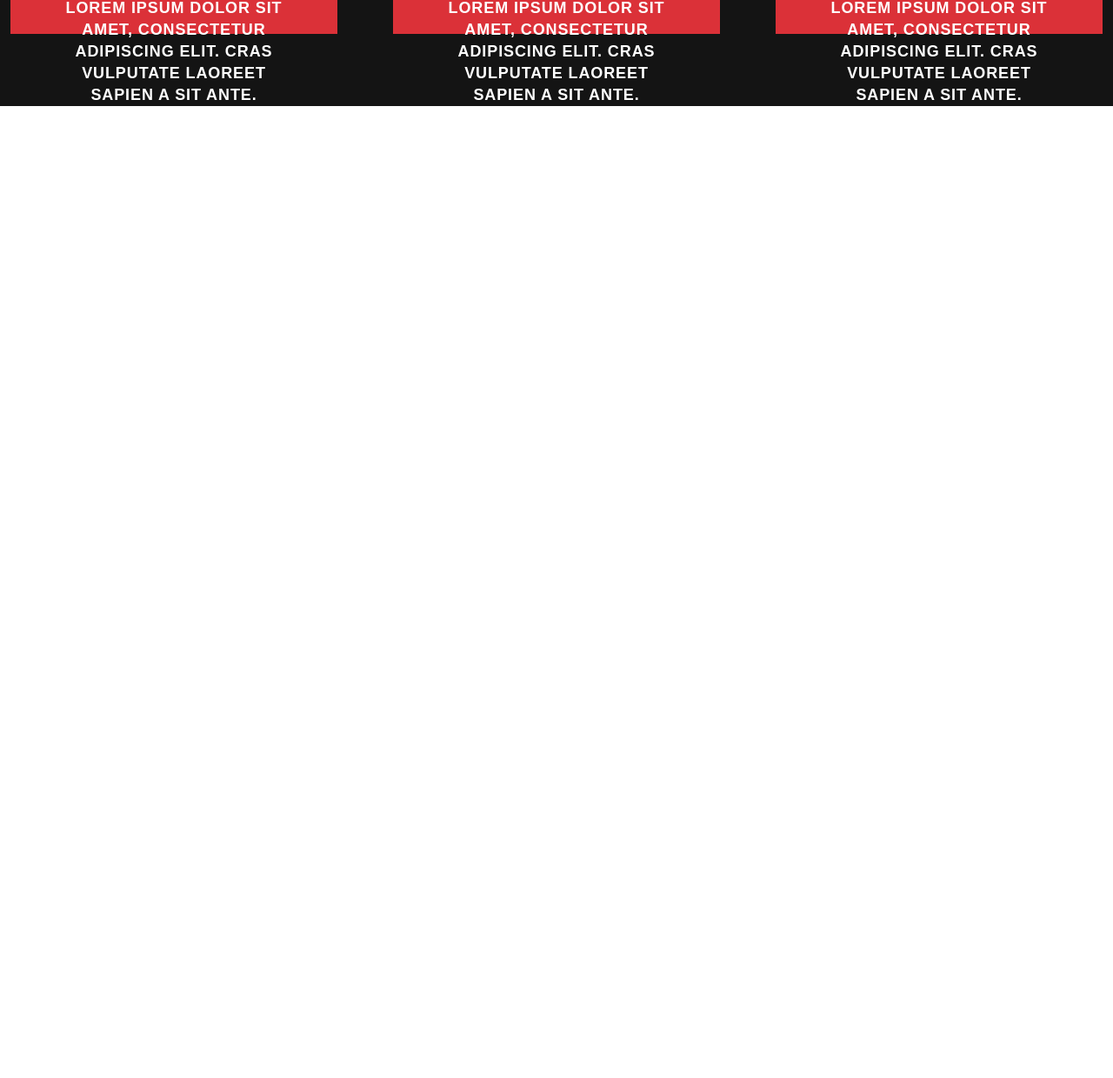
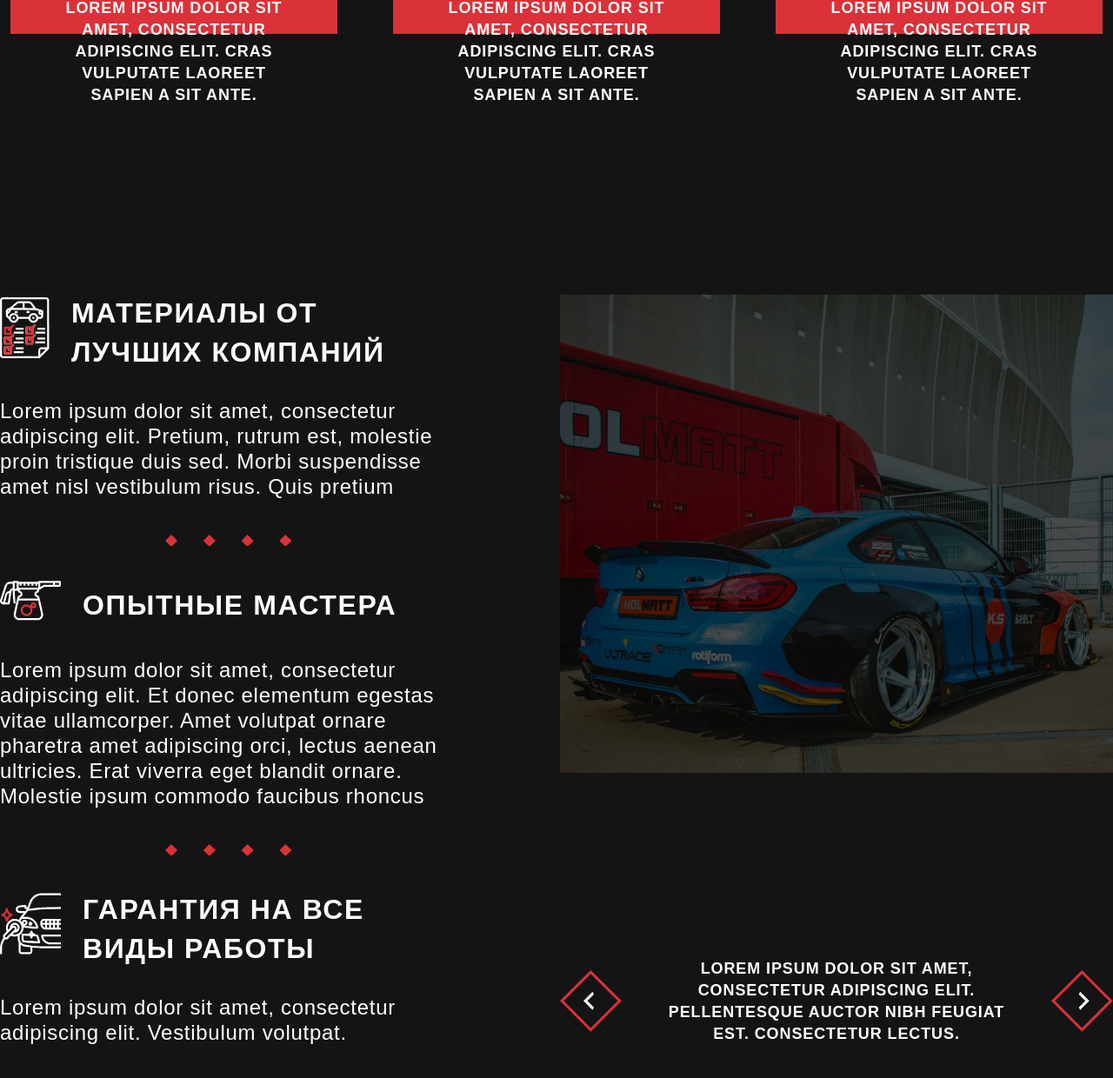
Before and after one commit to BorroWEEK/Labs_2-3, a plain HTML site: page index.html in a window 1280 px wide. Shown: the part 2598-3838 px from the top of the page at 87% size. Before the commit the page ends 2720 px from the top, so only its background shows below. Drawn offline with Linux system fonts and the light colour scheme; a web font is replaced by a local one.

Commit message:
Section 'advantages' has been added

```diff
--- /dev/null
+++ b/blocks/adv/__col-img/adv__col-img.css
@@ -0,0 +1,11 @@
+.adv__col-img {
+  margin-bottom: 40px;
+  display: block;
+  object-fit: cover;
+  filter: brightness(30%);
+  transition: filter 2s ease-in;
+}
+
+.adv__col-img:hover {
+  filter: brightness(100%);
+}
--- /dev/null
+++ b/blocks/adv/__col-sld-text/adv__col-sld-text.css
@@ -0,0 +1,11 @@
+.adv__col-sld-text {
+  margin: var(--clear);
+  padding: var(--clear);
+  max-width: 422px;
+  text-align: center;
+  font-size: 18px;
+  font-weight: 600;
+  line-height: 25px;
+  letter-spacing: .05em;
+  text-transform: uppercase;
+}
--- /dev/null
+++ b/blocks/adv/__col-sld/adv__col-sld.css
@@ -0,0 +1,5 @@
+.adv__col-sld {
+  display: flex;
+  justify-content: space-between;
+  align-items: center;
+}
--- /dev/null
+++ b/blocks/adv/__col/adv__col.css
@@ -0,0 +1,10 @@
+.adv__col:first-of-type {
+  max-width: 526px;
+}
+
+.adv__col:last-of-type {
+  max-width: 636px;
+  display: flex;
+  flex-direction: column;
+  justify-content: space-between;
+}
--- /dev/null
+++ b/blocks/adv/__desc/adv__desc.css
@@ -0,0 +1,8 @@
+.adv__desc {
+  margin: 30px 0 0 0;
+  padding: var(--clear);
+  font-size: 24px;
+  font-weight: 500;
+  line-height: 29px;
+  letter-spacing: .03em;
+}
--- /dev/null
+++ b/blocks/adv/__icon-cont/adv__icon-cont.css
@@ -0,0 +1,3 @@
+.adv__icon-cont {
+  margin-right: 25px;
+}
--- /dev/null
+++ b/blocks/adv/__item/adv__item.css
@@ -0,0 +1,3 @@
+.adv__item:nth-of-type(n + 2) {
+  margin-top: 40px;
+}
--- /dev/null
+++ b/blocks/adv/__title/adv__title.css
@@ -0,0 +1,11 @@
+.adv__title {
+  margin: var(--clear);
+  padding: var(--clear);
+  display: flex;
+  align-items: center;
+  font-size: 32px;
+  font-weight: 600;
+  line-height: 45px;
+  letter-spacing: .05em;
+  text-transform: uppercase;
+}
--- /dev/null
+++ b/blocks/adv/adv.css
@@ -0,0 +1,5 @@
+.adv {
+  max-width: 1296px;
+  display: flex;
+  justify-content: space-between;
+}
--- /dev/null
+++ b/blocks/advantages/__adv/advantages__adv.css
@@ -0,0 +1,3 @@
+.advantages__adv {
+  margin: 0 auto;
+}
--- /dev/null
+++ b/blocks/advantages/advantages.css
@@ -0,0 +1,4 @@
+.advantages {
+  padding: 216px 0;
+  color: white;
+}
--- /dev/null
+++ b/blocks/arrow/_place/arrow_place.css
@@ -0,0 +1,3 @@
+.arrow_place_adv {
+  margin: var(--clear);
+}
--- /dev/null
+++ b/blocks/header/__dots-container/_place/header__dots-container_place_adv.css
@@ -0,0 +1,3 @@
+.header__dots-container_place_adv {
+  margin-top: 40px;
+}
--- a/index.html
+++ b/index.html
@@ -168,6 +168,61 @@
         <button class="arrow slider__arrow-right"></button>
       </section>
 
+      <section class="advantages">
+        <div class="adv advantages__adv">
+          <div class="adv__col">
+            <div class="adv__item">
+              <h2 class="adv__title">
+                <span class="adv__icon-cont"><img src="./images/adv-1.svg" alt="Materials" class="adv__icon"></span>
+                Материалы от лучших компаний
+              </h2>
+              <p class="adv__desc">
+                Lorem ipsum dolor sit amet, consectetur adipiscing elit. Pretium, rutrum est, molestie
+                proin tristique duis sed. Morbi suspendisse amet nisl vestibulum risus. Quis pretium
+              </p>
+            </div>
+
+            <div class="header__dots-container header__dots-container_place_adv"></div>
+
+            <div class="adv__item">
+              <h2 class="adv__title">
+                <span class="adv__icon-cont"><img src="./images/adv-2.svg" alt="Materials" class="adv__icon"></span>
+                Опытные мастера
+              </h2>
+              <p class="adv__desc">
+                Lorem ipsum dolor sit amet, consectetur adipiscing elit. Et donec elementum egestas vitae
+                ullamcorper. Amet volutpat ornare pharetra amet adipiscing orci, lectus aenean ultricies.
+                Erat viverra eget blandit ornare. Molestie ipsum commodo faucibus rhoncus
+              </p>
+            </div>
+
+            <div class="header__dots-container header__dots-container_place_adv"></div>
+
+            <div class="adv__item">
+              <h2 class="adv__title">
+                <span class="adv__icon-cont"><img src="./images/adv-3.svg" alt="Materials" class="adv__icon"></span>
+                Гарантия на все виды работы
+              </h2>
+              <p class="adv__desc">
+                Lorem ipsum dolor sit amet, consectetur adipiscing elit. Vestibulum volutpat.
+              </p>
+            </div>
+          </div>
+
+          <div class="adv__col">
+            <img src="./images/advantages-car.png" alt="Adventure slider item" class="adv__col-img">
+            <div class="adv__col-sld">
+              <button class="arrow slider__arrow-left arrow_place_adv"></button>
+              <p class="adv__col-sld-text">
+                Lorem ipsum dolor sit amet, consectetur adipiscing elit. Pellentesque auctor nibh
+                feugiat est. Consectetur lectus.
+              </p>
+              <button class="arrow slider__arrow-right arrow_place_adv"></button>
+            </div>
+          </div>
+        </div>
+      </section>
+
     </main>
   </div>
 </body>
--- a/pages/index.css
+++ b/pages/index.css
@@ -20,6 +20,7 @@
 @import url('../blocks/header/__subtitle/header__subtitle.css');
 @import url('../blocks/header/__service-link/header__service-link.css');
 @import url('../blocks/header/__dots-container/_place/header__dots-container_place_achievements.css');
+@import url('../blocks/header/__dots-container/_place/header__dots-container_place_adv.css');
 
 /* Description */
 @import url('../blocks/description/description.css');
@@ -60,3 +61,19 @@
 
 /* Arrow */
 @import url('../blocks/arrow/arrow.css');
+@import url('../blocks/arrow/_place/arrow_place.css');
+
+/* Advantages */
+@import url('../blocks/advantages/advantages.css');
+@import url('../blocks/advantages/__adv/advantages__adv.css');
+
+/* Adv */
+@import url('../blocks/adv/adv.css');
+@import url('../blocks/adv/__col/adv__col.css');
+@import url('../blocks/adv/__title/adv__title.css');
+@import url('../blocks/adv/__icon-cont/adv__icon-cont.css');
+@import url('../blocks/adv/__desc/adv__desc.css');
+@import url('../blocks/adv/__item/adv__item.css');
+@import url('../blocks/adv/__col-img/adv__col-img.css');
+@import url('../blocks/adv/__col-sld/adv__col-sld.css');
+@import url('../blocks/adv/__col-sld-text/adv__col-sld-text.css');
```
Also changed, not shown: images/adv-1.svg (added), images/adv-2.svg (added), images/adv-3.svg (added), images/advantages-car.png (added).
